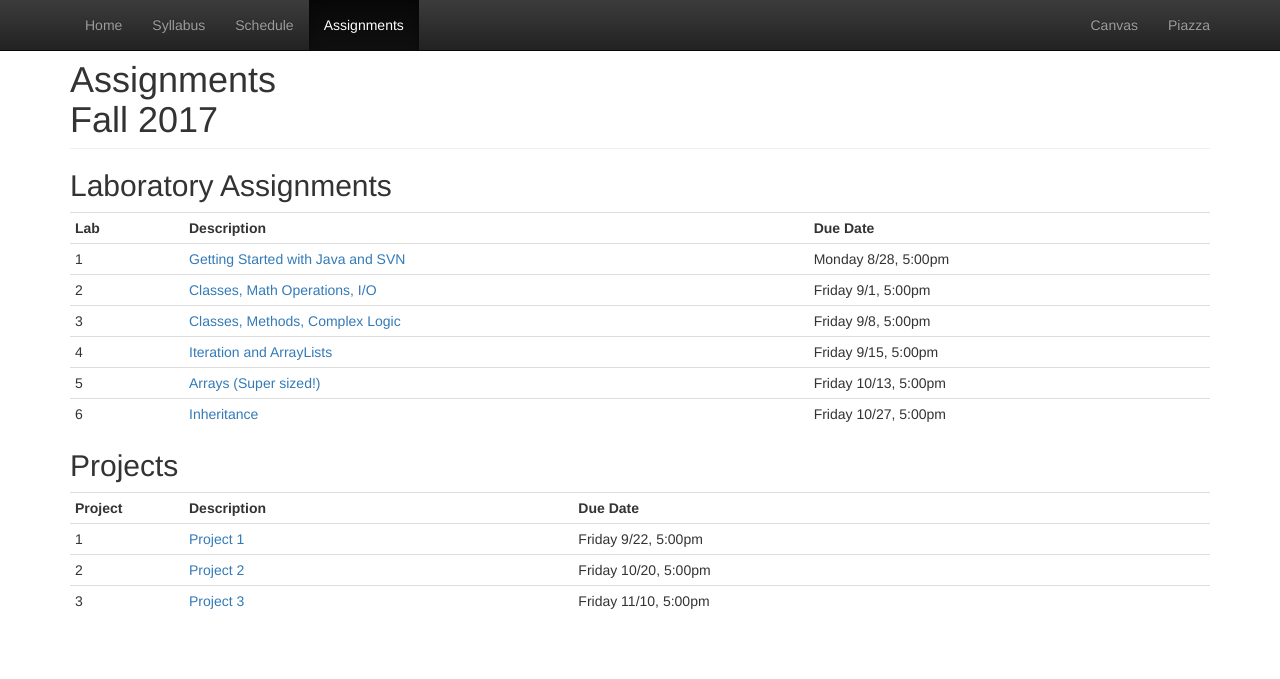
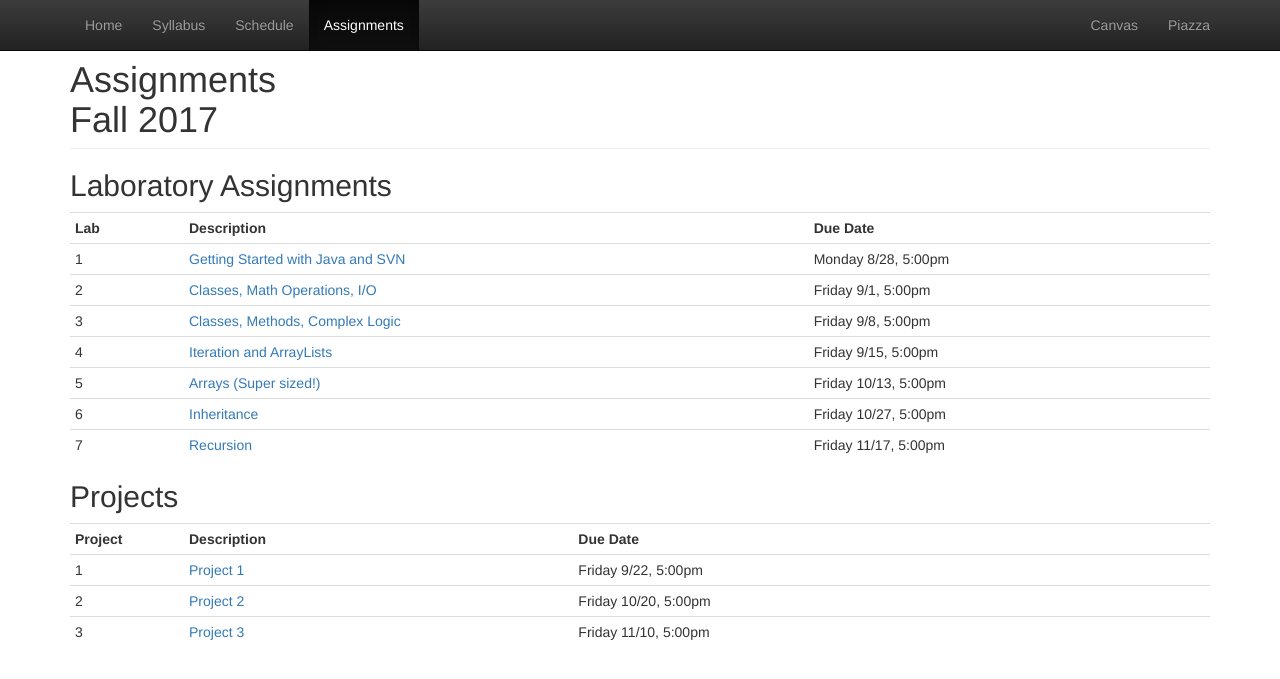
Before and after one commit to CS112-F17/cs112-f17.github.io, a Jekyll site: the page built from assignments.html, in a window 1280 px wide. Shown: the top 679 px of the page. Built offline with Jekyll 4.4.1, drawn with Linux system fonts in a browser that asks for light colours.

Commit message:
adding recursion lab

```diff
--- a/assignments.html
+++ b/assignments.html
@@ -45,12 +45,12 @@ title: Assignments
        <td><a href="https://github.com/CS112-F17/labs/blob/master/lab6.md">Inheritance</a></td>
        <td>Friday 10/27, 5:00pm</td>
      </tr>
-<!--
      <tr>
        <td>7</td>
        <td><a href="https://github.com/CS112-F17/labs/blob/master/lab7.md">Recursion</a></td>
-       <td>Friday 11/11, 5:00pm</td>
+       <td>Friday 11/17, 5:00pm</td>
      </tr>
+<!--
      <tr>
        <td>8</td>
        <td><a href="https://github.com/CS112-F17/labs/blob/master/lab8.md">Linked Lists</a></td>
```
